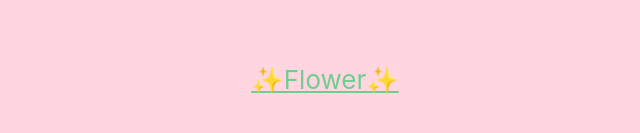
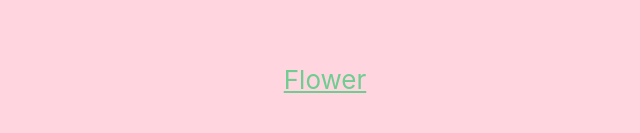
Before and after one commit to cavok-actions/flower-actions, a React (Create React App) app in the folder my-app/: page / in a window 1280 px wide. Shown: the part 507-640 px from the top of the page, without its empty margins (315-955 px from the left). Built offline with nearby package versions, Linux system fonts and the light colour scheme.

Commit message:
Update App.js

```diff
--- a/my-app/src/App.js
+++ b/my-app/src/App.js
@@ -13,7 +13,7 @@ function App() {
           target="_blank"
           rel="noopener noreferrer"
         >
-          ✨Flower✨
+          Flower
         </a>
       </header>
     </div>
```
